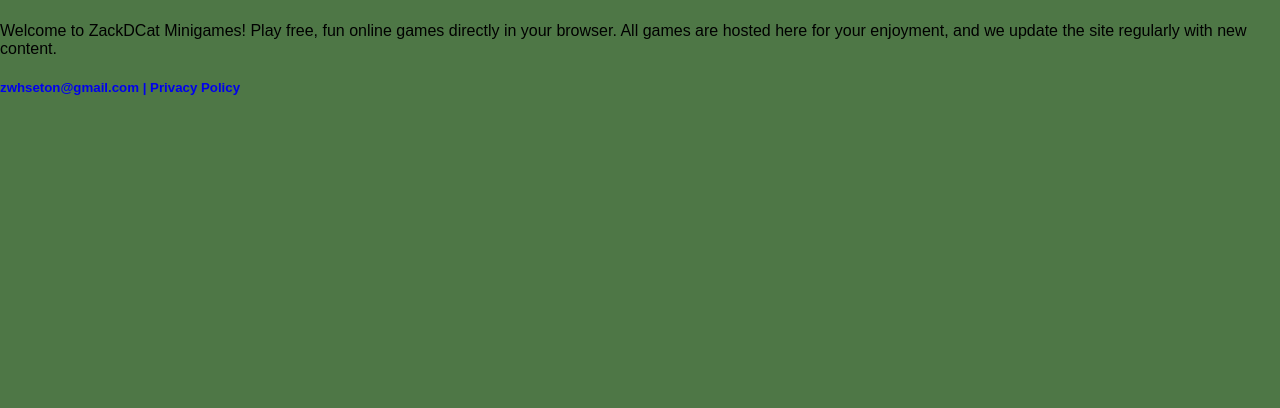
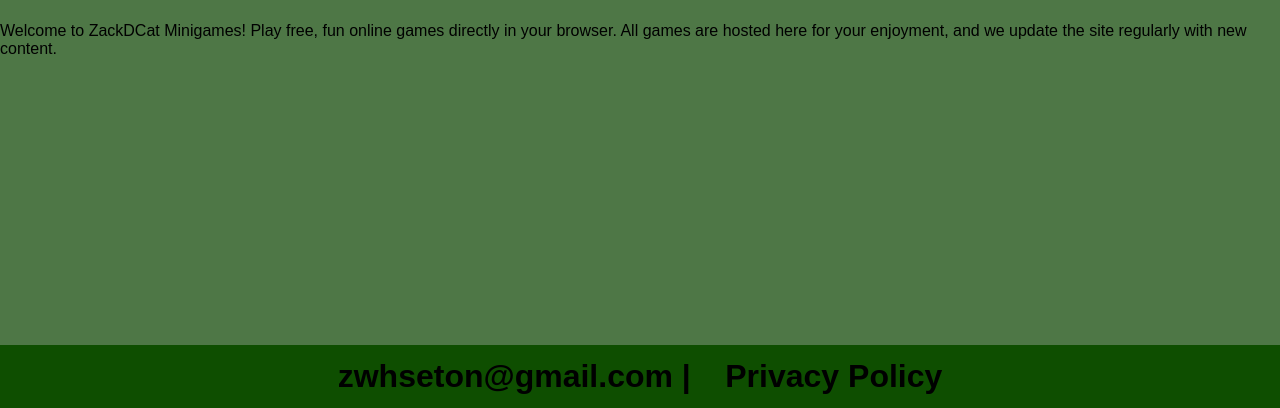
Before and after one commit to Zacklikescats/zackdcat.site, a website: page homepage.html in a window 1280 px wide. Shown: the part 392-800 px from the top of the page. Drawn offline with nearby package versions, Linux system fonts and the light colour scheme; a web font is replaced by a local one.

Commit message:
Add footer styles to homepage.css

```diff
--- a/homepage.css
+++ b/homepage.css
@@ -177,6 +177,35 @@
     text-decoration-color: rgb(255, 255, 255);
 }
 
+.FTR {
+  font-size: 2.5vw;
+  margin: 0;
+}
+
+.site-footer {
+    position: fixed;
+    bottom: 0;
+    left: 0;
+    width: 100%;
+    background: #0e4e00;
+    text-align: center;
+    color: #0c2b00;
+    padding: 1vw 0;
+}
+
+.site-footer a {
+    color: #000000;
+    text-decoration: none;
+    margin: 0 1vw;
+    font-weight: bold;
+}
+
+.site-footer a:hover {
+    text-decoration: underline;
+}
+
+
+
 @media (min-width: 500px) {
   .sites {
     grid-template-columns: repeat(2, 1fr);
```
